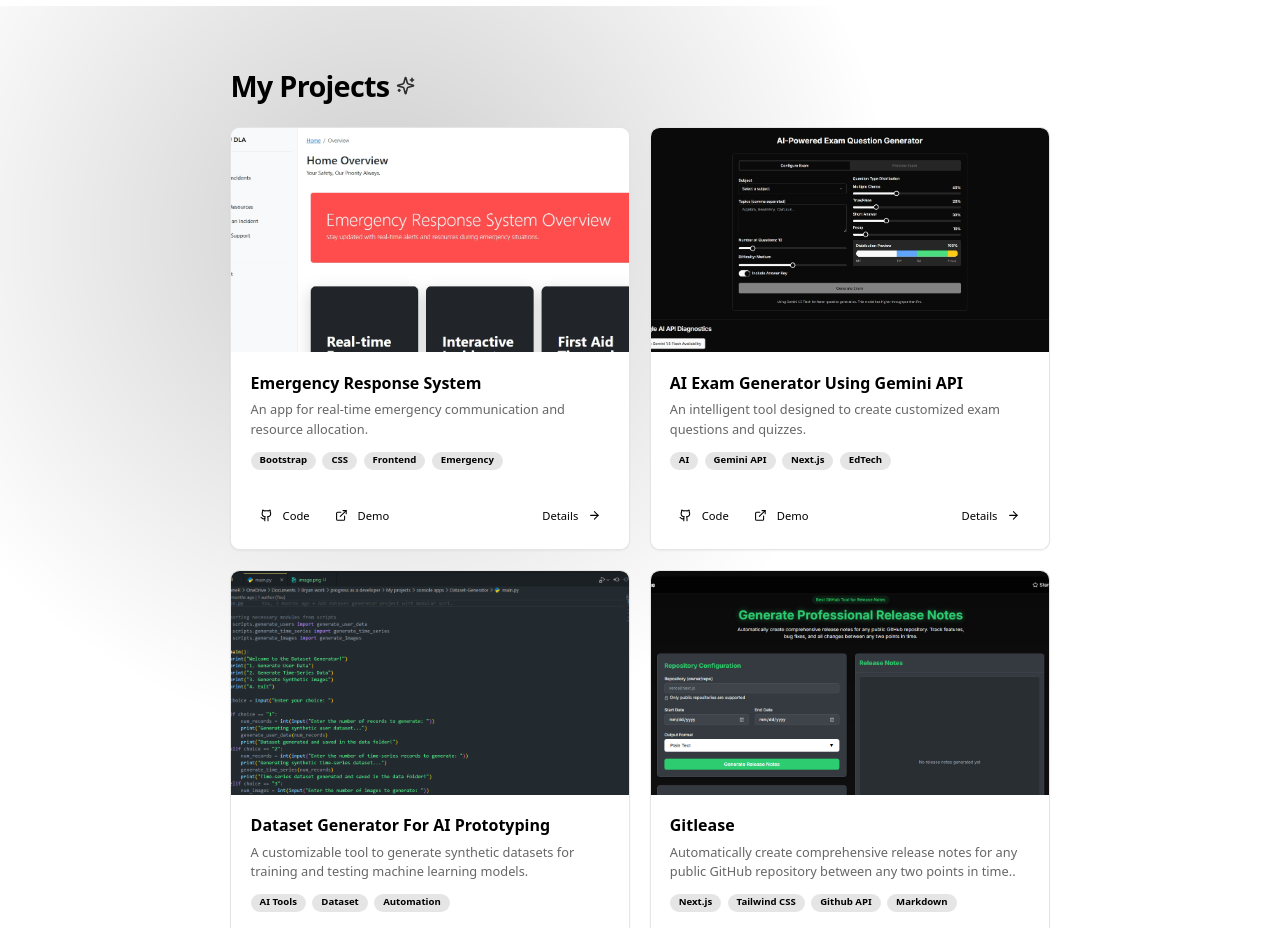
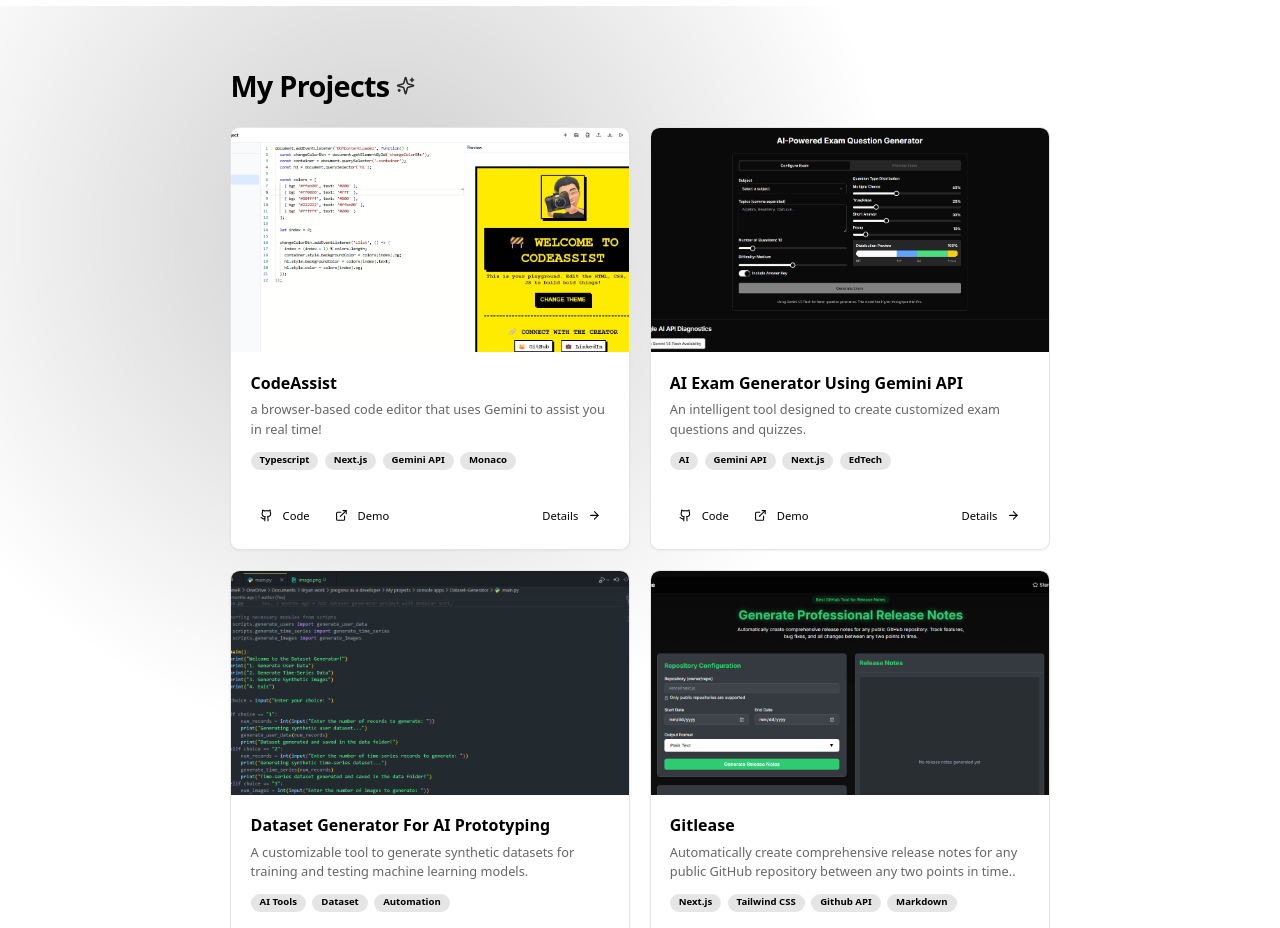
Before and after one commit to brayanj4y/brayanj4y-folio, a Next.js app: page / in a window 1280 px wide. Shown: the part 2760-3688 px from the top of the page. Built offline with nearby package versions, Linux system fonts and the light colour scheme.

Commit message:
added code-assist to my project list

```diff
--- a/app/page.tsx
+++ b/app/page.tsx
@@ -30,12 +30,12 @@ export default function Home() {
 
                     <div className="grid grid-cols-1 md:grid-cols-2 gap-6 mt-8">
                         <ProjectCard
-                            title="Emergency Response System"
-                            description="An app for real-time emergency communication and resource allocation."
-                            tags={["Bootstrap", "CSS", "Frontend", "Emergency"]}
-                            imageUrl="/samu.png"
-                            demoUrl="https://github.com/brayanj4y/SAMU-douala-web-emergency-system-frontend"
-                            githubUrl="https://github.com/brayanj4y/SAMU-douala-web-emergency-system-frontend"
+                            title="CodeAssist"
+                            description="a browser-based code editor that uses Gemini to assist you in real time!"
+                            tags={["Typescript", "Next.js", "Gemini API", "Monaco"]}
+                            imageUrl="/codeassist.png"
+                            demoUrl="https://code-assist-lilac.vercel.app/"
+                            githubUrl="https://github.com/brayanj4y/code-assist"
                         />
                         <ProjectCard
                             title="AI Exam Generator Using Gemini API"
```
Also changed, not shown: public/codeassist.png (added), public/samu.png (deleted).
